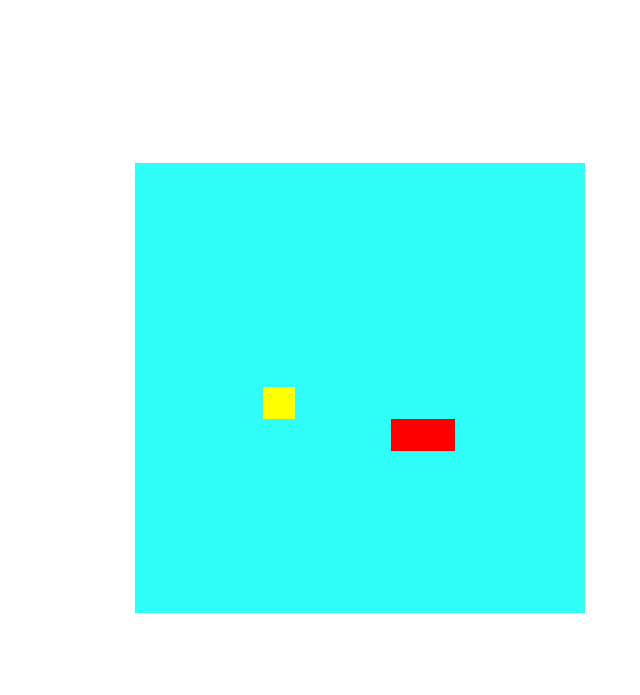
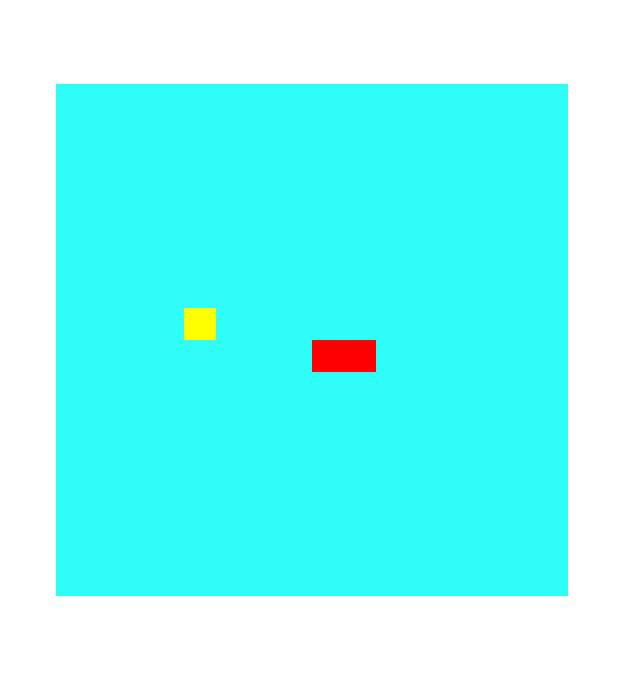
Before and after one commit to daisalexandre83/The-Snake, a plain HTML site: page index.html in a window 1280 px wide. Shown: the whole page, without its empty margins (256-896 px from the left). Drawn offline with Linux system fonts and the light colour scheme.

Commit message:
Inclusão de contéudo no Javascript.

```diff
--- /dev/null
+++ b/JS/main.js
@@ -0,0 +1,86 @@
+let canvas = document.getElementById("snake");
+          let context = canvas.getContext("2d");
+          let box  = 32;
+          let snake = [];
+          snake[0] = {
+          x:8 * box,
+          y:8 * box
+          }
+
+          let direction ="RIGHT";
+          let food = {
+            x:Math.floor(Math.random() * 15 + 1) * box,
+            y:Math.floor(Math.random() * 15 + 1) * box
+          }
+
+          function drawBackground(){
+            context.fillStyle ="#2EFEF7";
+            context.fillRect(0,0,16*box,16*box);
+          }
+
+          function drawSnake(){
+            for(i = 0; i < snake.length; i++){
+              context.fillStyle="red";
+              context.fillRect(snake[i].x, snake[i].y, box, box);
+            }
+          }
+
+          function drawFood() {
+            context.fillStyle ="yellow";
+            context.fillRect(food.x, food.y, box, box);
+          }
+
+          document.addEventListener("keydown",updateDirection);
+
+          function updateDirection(event) {
+            if(event.keyCode == 37 && direction != "RIGHT") direction ="LEFT";
+            if(event.keyCode == 38 && direction != "DOWN") direction ="UP";
+            if(event.keyCode == 39 && direction != "LEFT") direction ="RIGHT";
+            if(event.keyCode == 40 && direction != "UP") direction ="DOWN";
+          }
+
+          function draw() {
+
+            if (snake[0].x > 15*box && direction == "RIGHT") snake[0].x = 0;
+            if (snake[0].x < 0 && direction == "LEFT") snake[0].x = 16*box;
+            if (snake[0].y > 15*box && direction == "DOWN") snake[0].y = 0;
+            if (snake[0].y < 0 && direction == "UP") snake[0].y = 16*box;
+
+              for (i = 1; i < snake.length; i++){
+                if (snake[0].x == snake[i].x && snake[0].y == snake[i].y) {
+                  clearInterval(game);
+                  alert("game over!!!");
+                }
+              }
+
+            drawBackground();
+            drawSnake();
+            drawFood();
+
+            let snakeX = snake[0].x;
+            let snakeY = snake[0].y;
+
+            if (direction == "RIGHT") snakeX += box;
+            if (direction == "LEFT") snakeX -= box;
+            if (direction == "UP") snakeY -= box;
+            if (direction == "DOWN") snakeY += box;
+
+            if (snakeX != food.x || snakeY != food.y) {
+              snake.pop();
+            } else {
+              food.x = Math.floor(Math.random() * 15 + 1) * box;
+              food.y = Math.floor(Math.random() * 15 + 1) * box;
+            }
+
+            let newHead = {
+              x: snakeX,
+              y: snakeY
+            }
+
+            snake.unshift(newHead);
+
+            }
+
+
+
+          let game = setInterval(draw,100);
--- a/index.html
+++ b/index.html
@@ -8,8 +8,8 @@
       </head>
 
       <body>
-        <canvas id="snake" width="450" height="450"></canvas>
-        <script type="text/javascript" src="main.js"></script>
+        <canvas id="snake" width="608" height="608"></canvas>
+        <script type="text/javascript" src="JS/main.js"></script>
 
 
 
```
